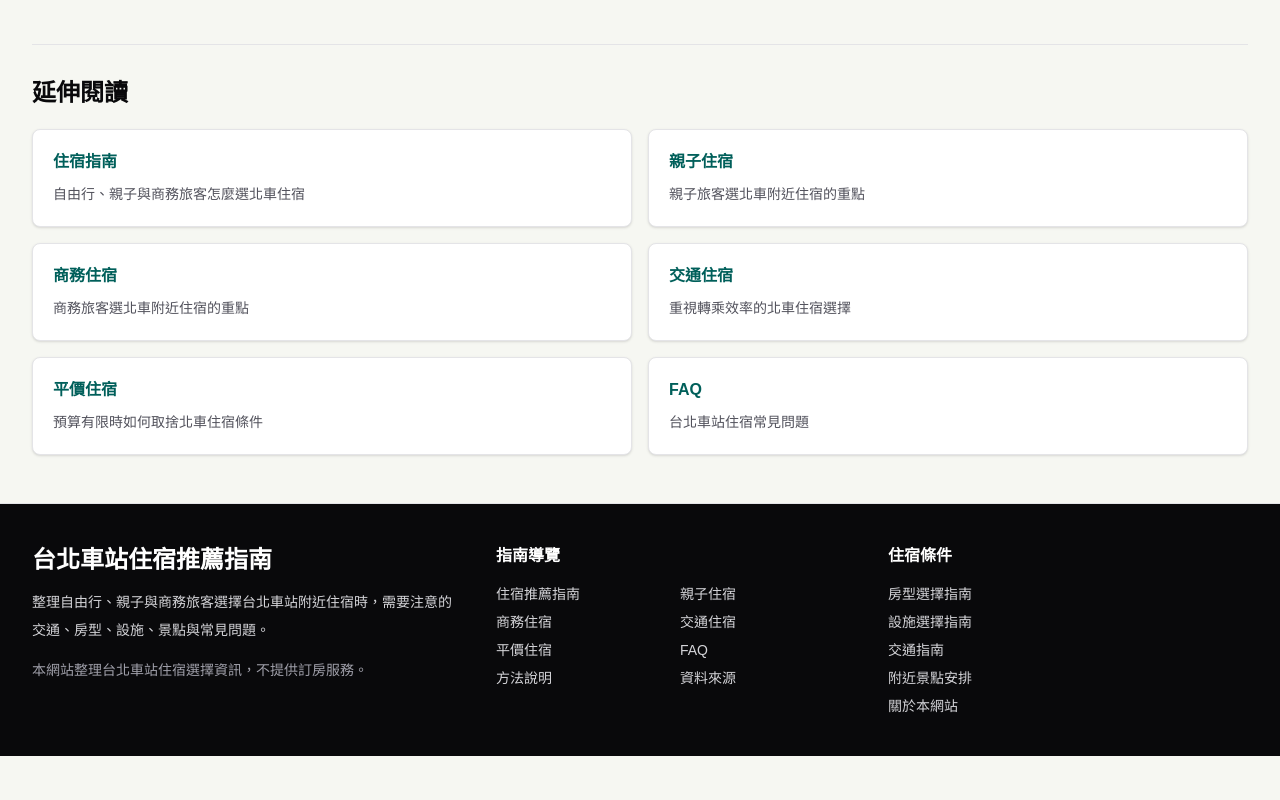
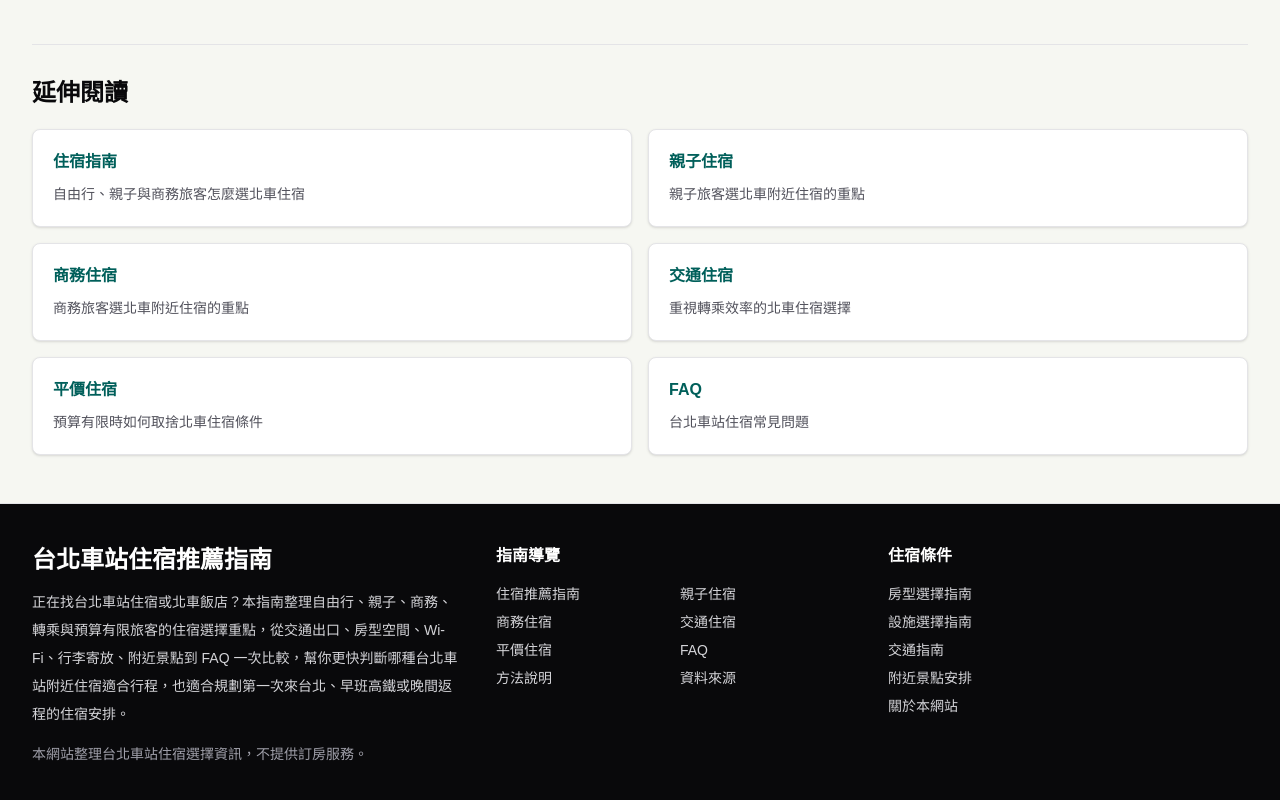
Before and after one commit to williamlee0630/hotel-geo-site, a Next.js app: page / in a window 1280 px wide. Shown: the part 3439-4239 px from the top of the page. Before the commit the page ends 4195 px from the top, so only its background shows below. Built offline with nearby package versions, Linux system fonts and the light colour scheme; no server answers.

Commit message:
增長tittle加入meta description加入FAQPage

```diff
--- a/src/app/layout.tsx
+++ b/src/app/layout.tsx
@@ -6,16 +6,18 @@ import { siteConfig } from "@/data/site";
 import "./globals.css";
 
 const GA_MEASUREMENT_ID = "G-6T2H3V3DMX";
+const defaultTitle =
+  "台北車站住宿推薦指南｜北車飯店、交通便利、親子商務與平價住宿怎麼選";
 
 export const metadata: Metadata = {
   metadataBase: new URL(siteConfig.baseUrl),
   title: {
-    default: "台北車站住宿推薦指南｜北車飯店怎麼選",
+    default: defaultTitle,
     template: `%s | ${siteConfig.guideName}`,
   },
   description: siteConfig.description,
   openGraph: {
-    title: "台北車站住宿推薦指南｜北車飯店怎麼選",
+    title: defaultTitle,
     description: siteConfig.description,
     url: siteConfig.baseUrl,
     siteName: siteConfig.siteName,
--- a/src/app/page.tsx
+++ b/src/app/page.tsx
@@ -17,13 +17,17 @@ import {
   aboutPageJsonLd,
   breadcrumbJsonLd,
   creativeWorkJsonLd,
+  faqJsonLd,
   websiteJsonLd,
 } from "@/lib/schema";
 
+const homeTitle =
+  "台北車站住宿推薦指南｜北車飯店、交通便利、親子商務與平價住宿怎麼選";
+const faqPreview = faqItems.slice(0, 5);
+
 export const metadata: Metadata = {
-  title: "台北車站住宿推薦指南｜北車飯店怎麼選",
-  description:
-    "整理自由行、親子與商務旅客選擇台北車站附近住宿時，需要注意的交通、房型、設施、景點與常見問題。",
+  title: homeTitle,
+  description: siteConfig.description,
 };
 
 const jsonLd = [
@@ -31,13 +35,12 @@ const jsonLd = [
   creativeWorkJsonLd("/"),
   aboutPageJsonLd(
     "/",
-    "台北車站住宿推薦指南",
-    "整理台北車站附近住宿選擇條件、旅客類型與常見問題的住宿指南。"
+    homeTitle,
+    siteConfig.description
   ),
+  faqJsonLd(faqPreview),
   breadcrumbJsonLd([{ name: "首頁", path: "/" }]),
 ];
-
-const faqPreview = faqItems.slice(0, 5);
 
 export default function HomePage() {
   return (
--- a/src/data/site.ts
+++ b/src/data/site.ts
@@ -22,7 +22,7 @@ export const siteConfig = {
   tagline: "整理自由行、親子與商務旅客選擇北車附近住宿的實用條件。",
   baseUrl: process.env.NEXT_PUBLIC_SITE_URL ?? "https://hotel-geo-site.vercel.app",
   description:
-    "整理自由行、親子與商務旅客選擇台北車站附近住宿時，需要注意的交通、房型、設施、景點與常見問題。",
+    "正在找台北車站住宿或北車飯店？本指南整理自由行、親子、商務、轉乘與預算有限旅客的住宿選擇重點，從交通出口、房型空間、Wi-Fi、行李寄放、附近景點到 FAQ 一次比較，幫你更快判斷哪種台北車站附近住宿適合行程，也適合規劃第一次來台北、早班高鐵或晚間返程的住宿安排。",
   transparencyNote:
     "本網站整理台北車站住宿選擇資訊，不提供訂房服務。",
   transparencyDetail:
```
